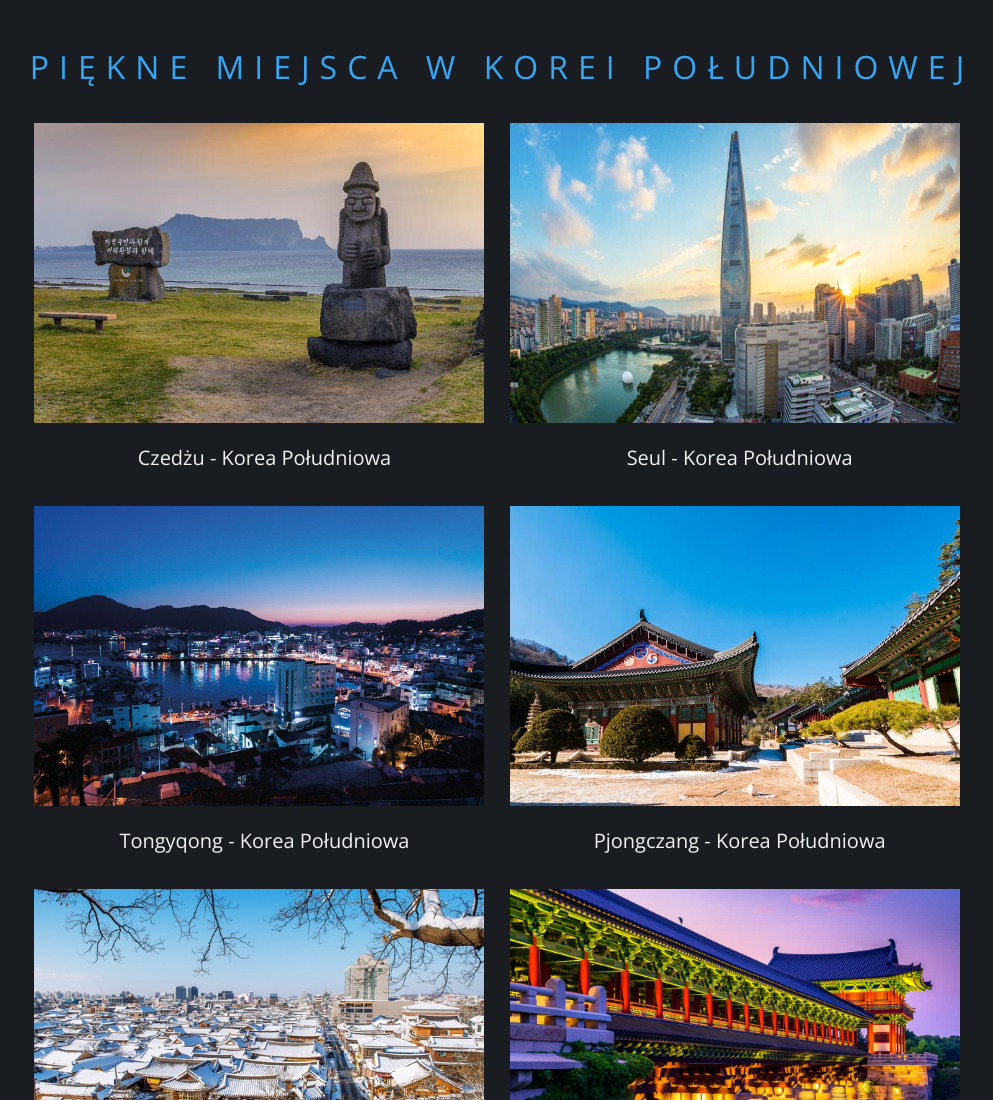
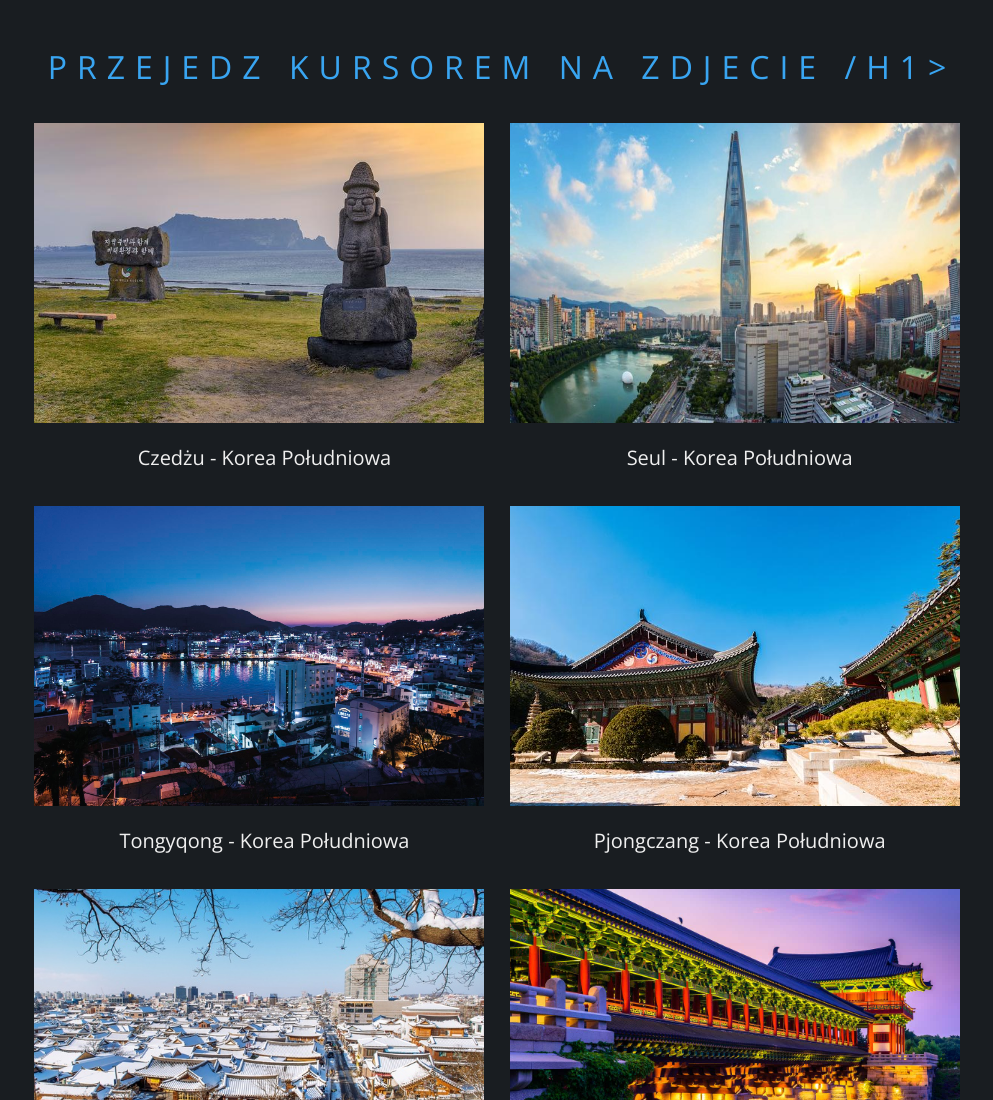
Before and after one commit to lukaszwiniarczyk/photo, a plain HTML site: page index.html in a window 1280 px wide. Shown: the top 1100 px of the page, without its empty margins (138-1131 px from the left). Drawn offline with nearby package versions, Linux system fonts and the light colour scheme.

Commit message:
Update index.html

```diff
--- a/index.html
+++ b/index.html
@@ -27,7 +27,7 @@
 			<div class="container">
 
 				<header>
-					<h1>Piękne miejsca w Korei Południowej</h1>
+					<h1>Przejedz kursorem na zdjecie /h1>
 				</header>
 
 				<div class="postcard">
```
